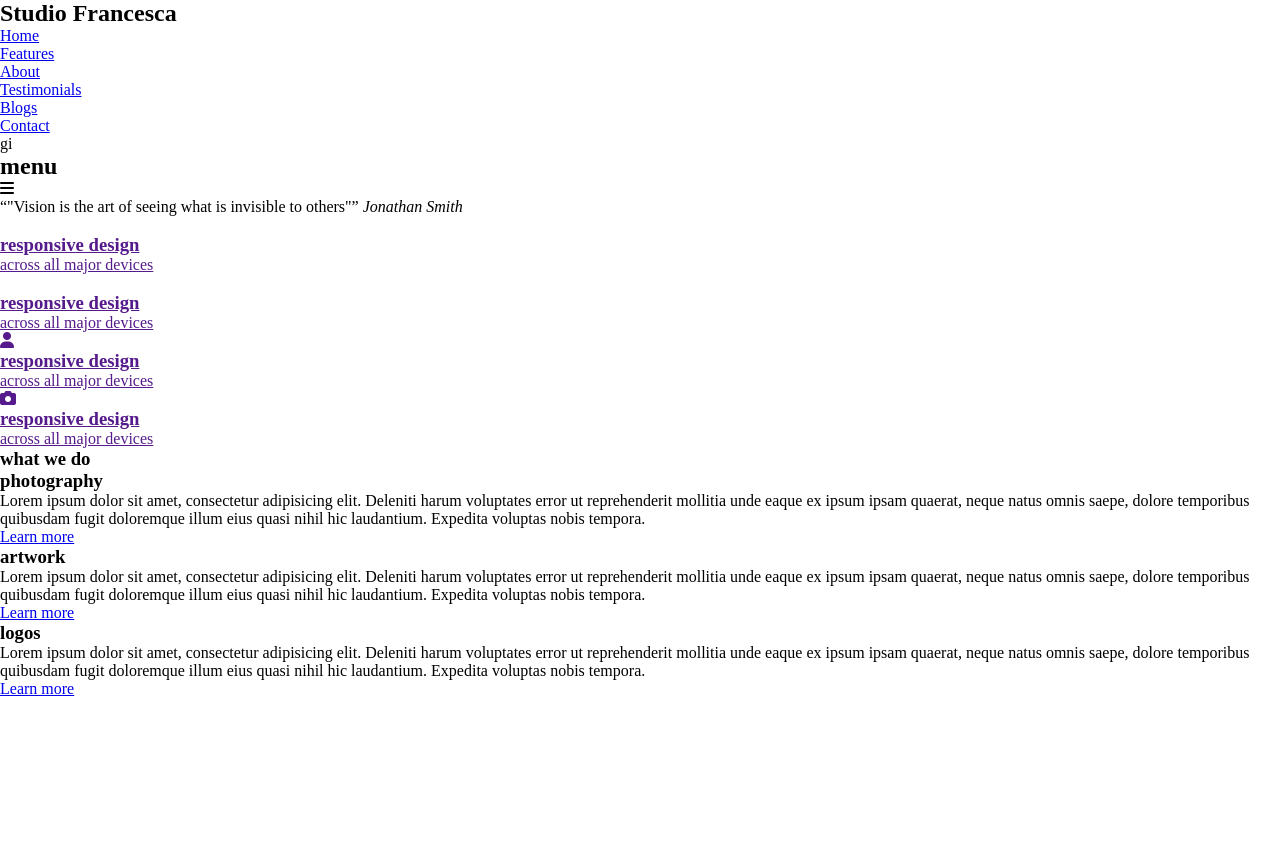
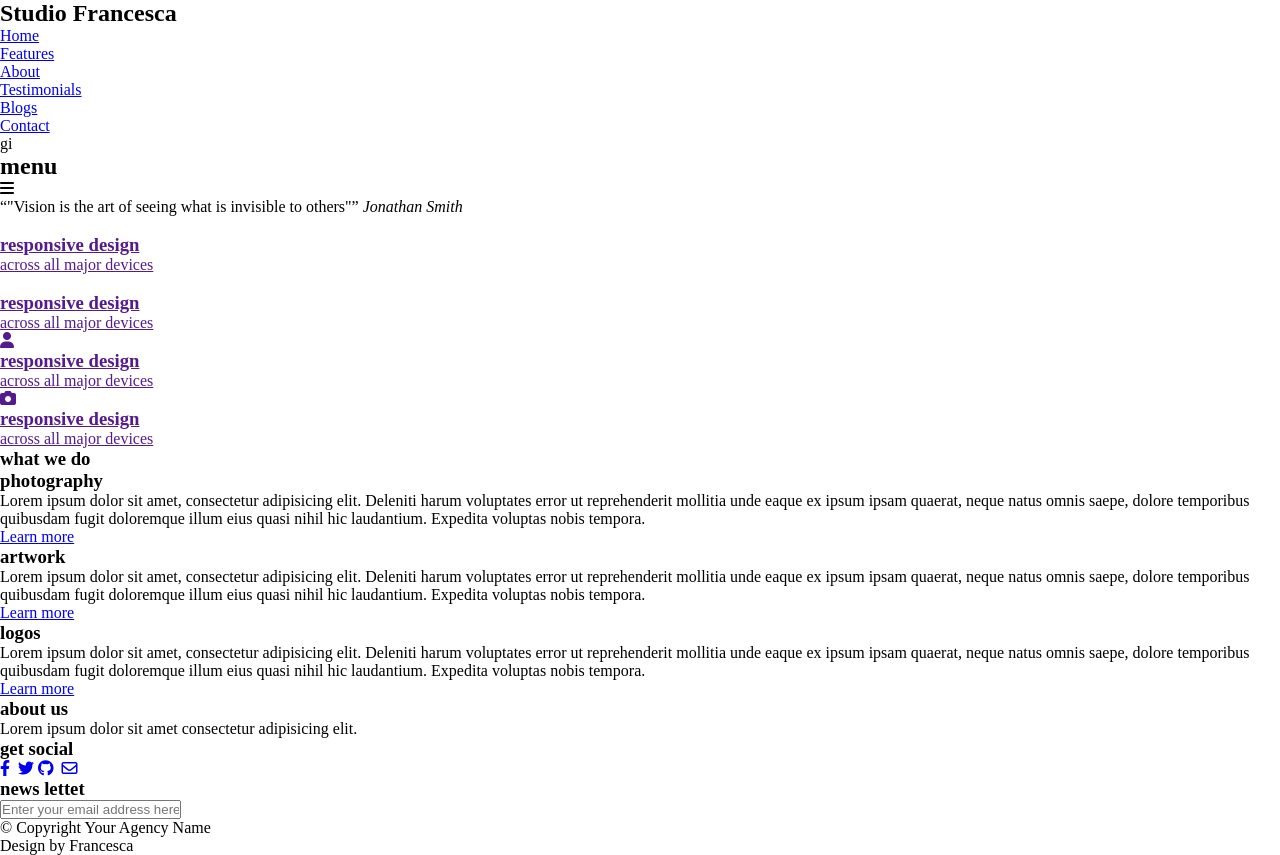
Before and after one commit to mauroblesg/class-7-nov, a plain HTML site: page index.html in a window 1280 px wide. Before the commit the page ends 800 px from the top, so only its background shows below. Drawn offline with Linux system fonts and the light colour scheme.

Commit message:
Main footer is done

```diff
--- a/index.html
+++ b/index.html
@@ -97,5 +97,37 @@
             </section>
         </section>
     </main>
+    <footer>
+        <article>
+            <h3>about us </h3>
+            <p>
+                Lorem ipsum dolor sit amet consectetur adipisicing elit.
+            </p>
+        </article>
+        <section>
+            <h3>get social</h3>
+            <aside>
+                <a href="#"><i class=" fa-brands fa-facebook-f"></i></a>
+                <a href="#"><i class="fa -brands fa twitter"></i></a>
+                <a href="#"><i class="fa-brands fa-twitter"></i></a>
+                <a href="#"><i class="fa-brands fa-github"></i></a>
+                <a href="#"><i class="fa-brands fa-linked-in"></i></a>
+                <a href="#"><i class="fa-regular fa-envelope"></i></a>
+            </aside>
+        </section>
+        <aside>
+            <h3>news lettet</h3>
+            <form">
+        <input type="email" placeholder="Enter your email address here..." name="email"></form>
+        </aside>
+        <section>
+            <p>
+                &copy; Copyright Your Agency Name
+            </p>
+            <p>
+                Design by <span> Francesca</span>
+            </p>
+        </section>
+    </footer>
 </body>
 </html>
```
